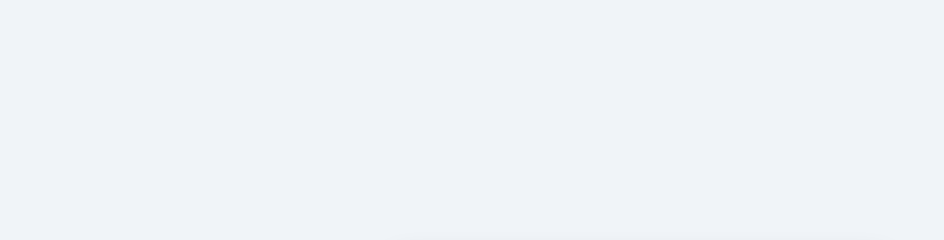
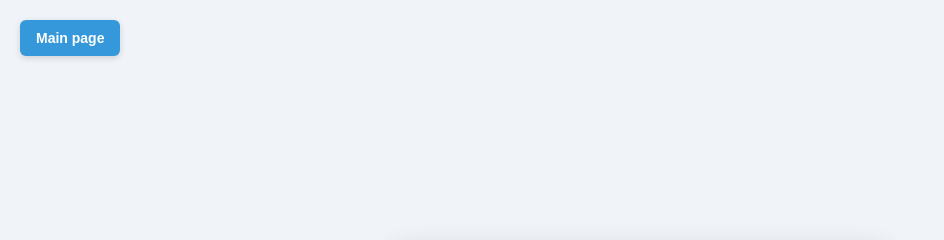
Before and after one commit to rubannn/freecodecamp, a plain HTML site: page task01/index.html in a window 1280 px wide. Shown: the top 240 px of the page, without its empty margins (0-944 px from the left). Drawn offline with Linux system fonts and the light colour scheme.

Commit message:
Add main CSS file and update HTML links for consistent styling; include navigation button for better user experience

```diff
--- a/css/styles.css
+++ b/css/main.css
@@ -80,3 +80,33 @@ tr td:nth-child(2) {
 .solution-link:hover {
     text-decoration: underline;
 }
+
+
+/* return button "Main page" */
+.mnu {
+    position: fixed;
+    top: 20px;
+    left: 20px;
+    z-index: 1000;
+}
+
+.mnu #menu-btn {
+    display: inline-block;
+    padding: 10px 16px;
+    background-color: #3498db;
+    color: white;
+    border-radius: 6px;
+    font-size: 14px;
+    font-weight: 600;
+    text-decoration: none;
+    cursor: pointer;
+    transition: background-color 0.3s, transform 0.2s;
+    box-shadow: 0 2px 6px rgba(0, 0, 0, 0.15);
+    width: auto;
+    /* убираем 100% */
+}
+
+.mnu #menu-btn:hover {
+    background-color: #2980b9;
+    transform: translateY(-2px);
+}
--- a/task01/index.html
+++ b/task01/index.html
@@ -5,11 +5,16 @@
     <meta charset="UTF-8">
     <meta name="viewport" content="width=device-width, initial-scale=1.0">
     <title>Palindrome Checker</title>
+    <link rel="stylesheet" href="../css/main.css" />
     <link rel="stylesheet" href="./css/styles.css" />
     <script type="module" src="./js/script.js"></script>
 </head>
 
 <body>
+    <div class="mnu">
+        <a id="menu-btn" href="../index.html">Main page</a>
+    </div>
+
     <div class="container">
         <div class="header">
             <h1>Palindrome Checker</h1>
```
Also changed, not shown: index.html (+1 -1 lines), task02/index.html (+5 -0 lines), task03/index.html (+5 -0 lines), task04/index.html (+5 -0 lines), task05/index.html (+5 -0 lines), task03/css/styles.css (line endings or trailing spaces).
